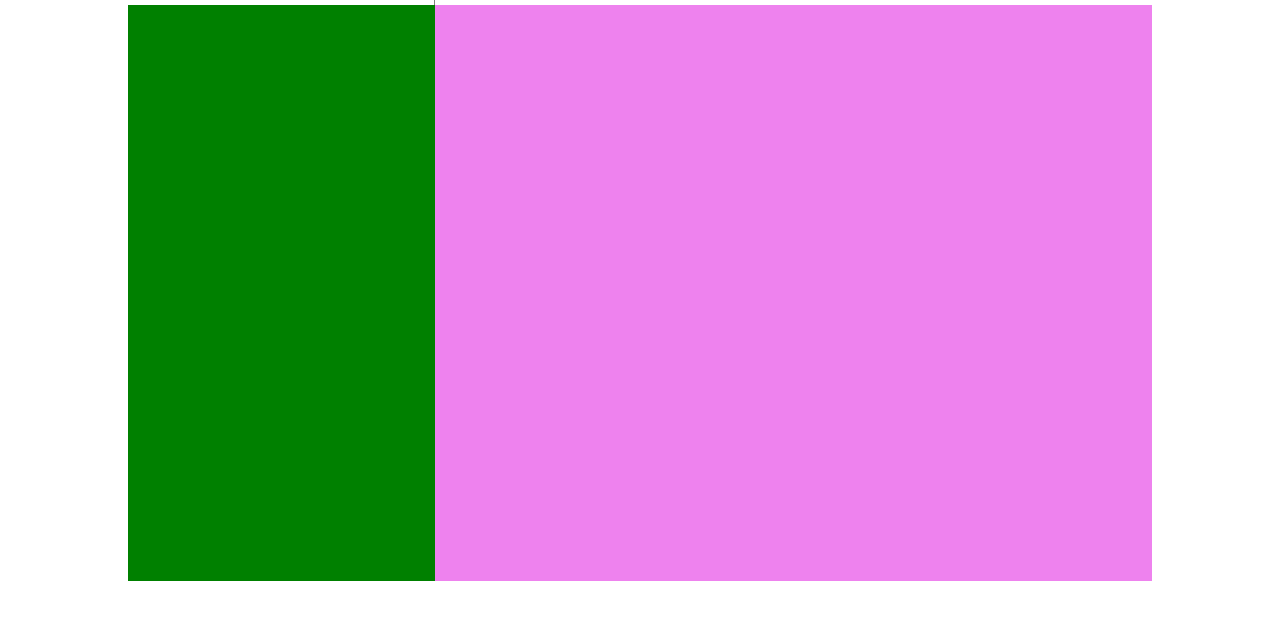
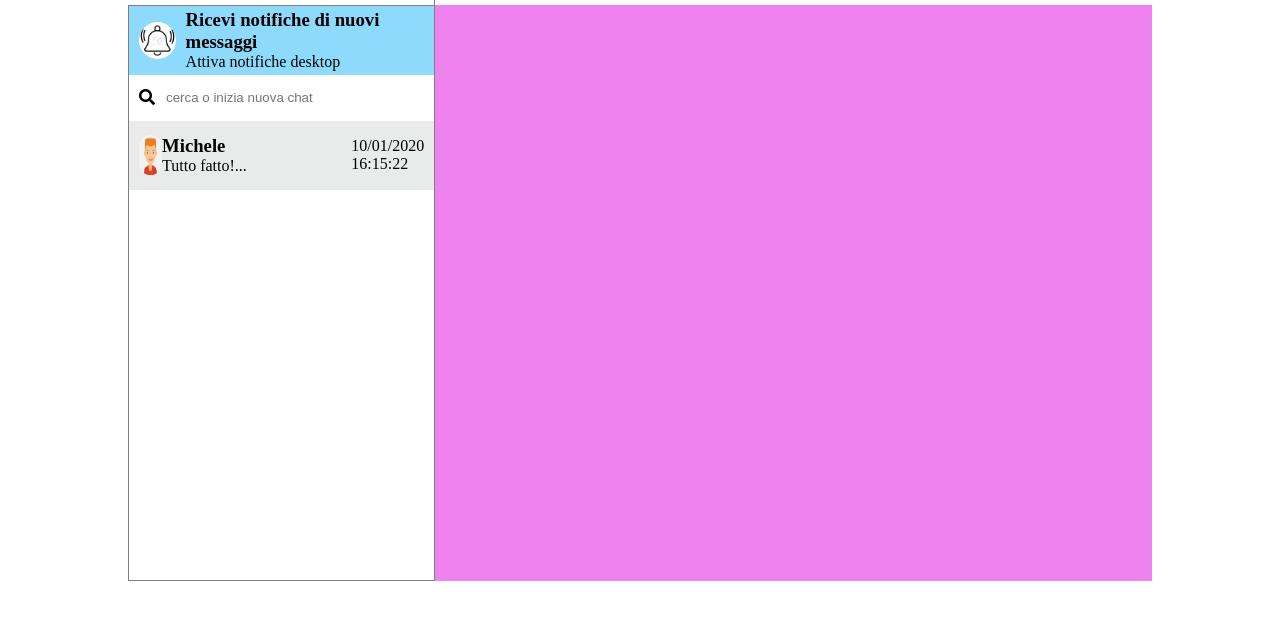
Before and after one commit to Antoniok2/vue-boolzapp, a plain HTML site: page index.html in a window 1280 px wide. Shown: the part 123-742 px from the top of the page. Drawn offline with Linux system fonts and the light colour scheme.

Commit message:
parte chat use finita

```diff
--- a/css/style.css
+++ b/css/style.css
@@ -102,8 +102,72 @@
 .chat {
     width: 30%;
     height: 100%;
-    background-color: green;
+    border: 1px solid grey;
 }
+
+#chat_conversation .chat> .active_notify {
+    display: flex;
+    justify-content: flex-start;
+    align-items: center;
+    width: 100%;
+    height: 12%;
+    background-color: #8edafc;
+}
+
+#chat_conversation .chat .active_notify> img {
+    width: 12%;
+    border-radius: 25px;
+    margin: 0 10px;
+}
+
+#chat_conversation .chat> .chat_search {
+    display: flex;
+    justify-content: flex-start;
+    align-items: center;
+    width: 100%;
+    height: 8%;
+    background-color: white;
+    padding: 0 10px;
+}
+
+#chat_conversation .chat .chat_search> input {
+    margin: 0 10px;
+    width: 80%;
+    height: 20px;
+    border: 1px solid white;
+}
+
+#chat_conversation .chat> .user_chat {
+    width: 100%;
+    height: 80%;
+}
+
+#chat_conversation .chat .user_chat> .open_chat {
+    display: flex;
+    justify-content: space-between;
+    align-items: center;
+    width: 100%;
+    height: 15%;
+    background-color: #e9ebeb;
+}
+
+#chat_conversation .chat .user_chat .open_chat> .chat_info {
+    display: flex;
+}
+
+#chat_conversation .chat .user_chat .open_chat> div {
+    display: flex;
+    margin: 0 10px;
+}
+
+#chat_conversation .chat .user_chat .open_chat div> img {
+    width: 12%;
+    border-radius: 25px;
+}
+
+
+
+
 
 .conversation {
     width: 70%;
--- a/index.html
+++ b/index.html
@@ -37,7 +37,6 @@
                             <h3>Michele</h3>
                             <span>Ultimo accesso oggi alle 10/01/2020 16:15:22</span>
                         </div>
-
                     </div>
                     <div class="option_chat">
                         <span><i class="fas fa-search"></i></span>
@@ -50,8 +49,36 @@
             <!-- QUI TROVO LA PARTE RELATIVA A CHAT E CONVERSAZIONE -->
             <div id="chat_conversation">
                 <div class="chat">
+                    <!-- QUI TROVO LA PARTE PER ATTIVARE LE NOTIFICHE -->
+                    <div class="active_notify">
+                        <img src="img/notification-bell-icon-outline-notification-bell-vector-icon-for-web-design-isolated-on-white-background-400-170939883.jpg" alt="bell">
+                        <div>
+                            <h3>Ricevi notifiche di nuovi messaggi</h3>
+                            <span>Attiva notifiche desktop</span>
+                        </div>
+                    </div>
+                    <!-- QUI TROVO INPUT RICERCA CHAT -->
+                    <div class="chat_search">
+                        <span><i class="fas fa-search"></i></span>
+                        <input type="text" placeholder="cerca o inizia nuova chat">
+                    </div>
+                    <!-- QUI TROVO CHAT -->
+                    <div class="user_chat">
+                        <div class="open_chat">
+                            <div>
+                                <img src="img/avatar_1.jpg" alt="avatar_1">
+                                <div>
+                                    <h3>Michele</h3>
+                                    <span>Tutto fatto!...</span>
+                                </div>
+                            </div>
+                            <div class="time_access">
+                                <span>10/01/2020 16:15:22</span>
+                           </div>
+                       </div>
+                    </div>
+                </div>
 
-                </div>
                 <div class="conversation">
 
                 </div>
```
Also changed, not shown: img/background_chat.jpg (added), img/notification-bell-icon-outline-notification-bell-vector-icon-for-web-design-isolated-on-white-background-400-170939883.jpg (added).
